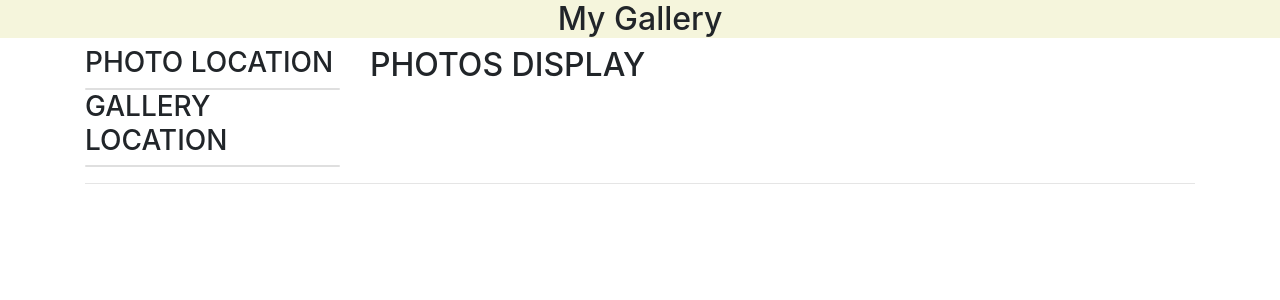
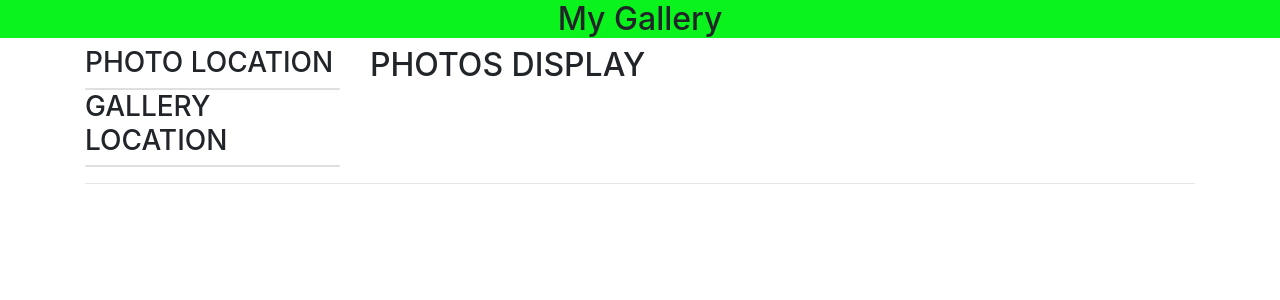
Before and after one commit to MelvinOmega/gallery-app, a Django app: page / in a window 1280 px wide. Shown: the part 110-410 px from the top of the page. Run offline with Django 3.2, Linux system fonts and the light colour scheme; data that the repository does not hold is empty; some libraries are stand-ins or nearby versions.

Commit message:
add background color

```diff
--- a/photos/templates/photos/index.html
+++ b/photos/templates/photos/index.html
@@ -2,11 +2,11 @@
 
 
 {% block content %}
-<div class="container-fluid landing" style="background-color: beige;">
-    <h2 class="text-center imagea">My Gallery</h2>
+<div class="container-fluid landing" style="background-color: rgb(10, 243, 29);">
+    <h2 class="text-center imagea" >My Gallery</h2>
 </div>
 
-<div class="container-fluid boded" id="b" style="background-color: white;">
+<div class="container-fluid boded" id="b" style="background-color: rgb(255, 255, 255);">
     <div class="container">
 
 
@@ -43,8 +43,6 @@
                 <h2>PHOTOS DISPLAY</h2>
                 <div>
                     <div class="card-columns">
-                        <!-- <img src="../../../media/images/photo-1598266628171-7e00f76a27a8.jpeg" alt=""> -->
-
                         {% for image in images %}
                         <div class="card" data-toggle="modal" data-target="#{{image.id}}">
                             <img src="{{image.image.url}}" alt="{{image.name}}" class="card-img">
```
